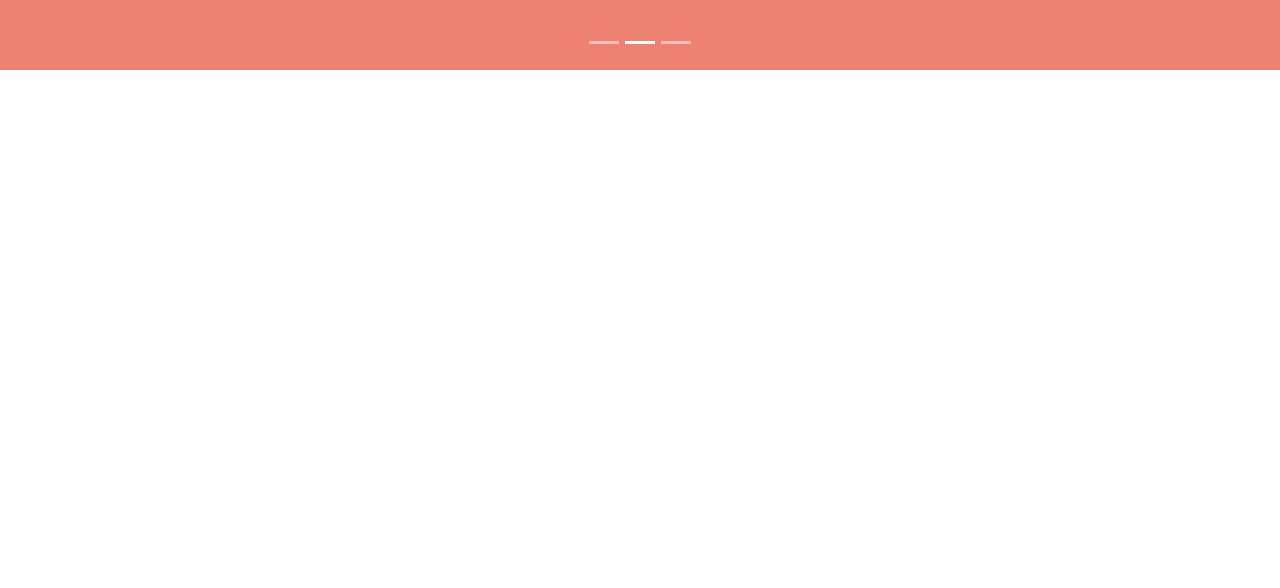
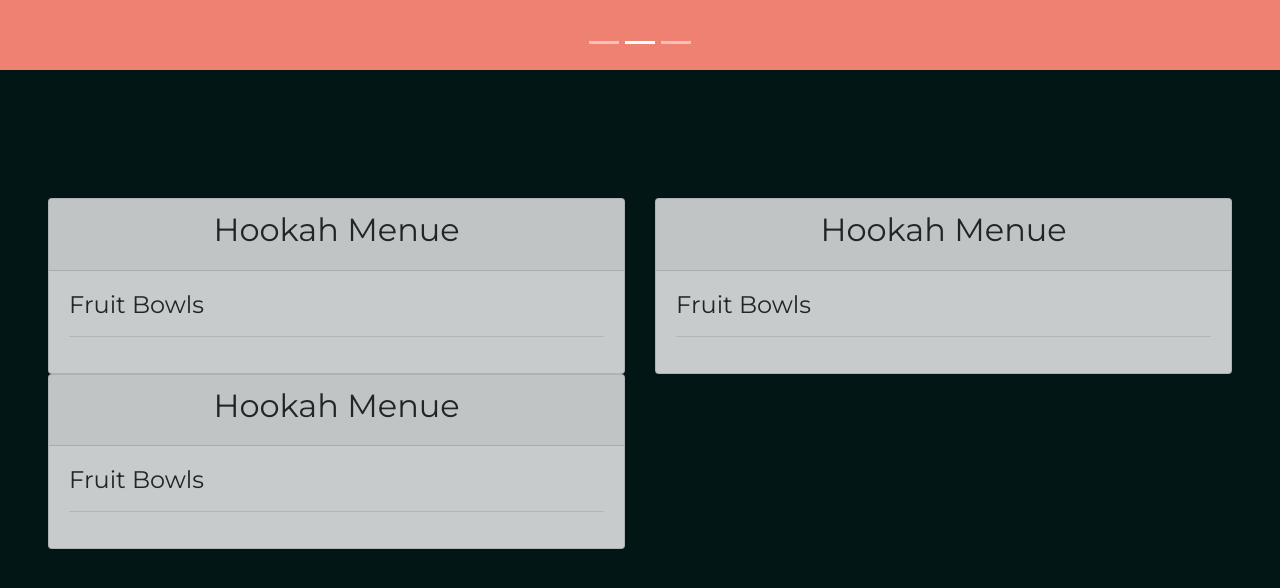
Before and after one commit to wojeil/Byblos_Hookah_Lounge-, a React (Create React App) app in the folder client/: page / in a window 1280 px wide. Shown: the part 1032-1620 px from the top of the page. Before the commit the page ends 1102 px from the top, so only its background shows below. Built offline with nearby package versions, Linux system fonts and the light colour scheme; a web font is replaced by a local one.

Commit message:
working on menu section and creating json files for menue items

```diff
--- a/client/src/App.css
+++ b/client/src/App.css
@@ -10,3 +10,8 @@
   background-color: #ef8172;
   color: rgb(0, 0, 0);
 }
+
+#menu{
+  padding: 10% 3rem;
+  background-color: rgb(2, 22, 22);
+}
--- a/client/src/App.js
+++ b/client/src/App.js
@@ -4,6 +4,7 @@ import "./App.css";
 import Navbar from "./Navbar/Navbar";
 import Jumbotron from "./Jumbotron/Jumbotron";
 import Carousel from "./Carousel/Carousel";
+import Card from "./Card/Card";
 
 function App() {
   return (
@@ -21,6 +22,17 @@ function App() {
 
       {/* menue section */}
       <section id="menu">
+        <div className="row">
+          <div className="col-sm-4 col-md-6">
+          <Card/>
+          </div>
+          <div className="col-sm-4 col-md-6">
+          <Card/>
+          </div>
+          <div className="col-sm-4 col-md-6">
+          <Card/>
+          </div>
+        </div>
 
       </section>
 
--- /dev/null
+++ b/client/src/Card/Card.css
@@ -0,0 +1,10 @@
+.menu-card{
+    background-color: rgba(255, 255, 255, 0.781);
+
+}
+
+.card-title{
+    font-weight: bolder;
+    text-align: center;
+
+}
--- a/client/src/Card/Card.js
+++ b/client/src/Card/Card.js
@@ -1,18 +1,23 @@
-// import React from "react";
-// import "./Card.css";
+import React from "react";
+import "./Card.css";
+import fruitBowls from "../util/fruitBowls";
 
-// function Card (){
+function Card (){
 
-//     return(
-//         <div className="carousel-item active">
-//         <div className="card">
-//             <div className="card-body">
-//                 <img src="https://blogmedia.evbstatic.com/wp-content/uploads/wpmulti/sites/8/shutterstock_199419065.jpg" alt="party pic"/>
-//                 <p id="test">it passes</p>
-//             </div>
-//         </div>
-//     </div>
-//     )
-// }
+    return(
 
-// export default Card;
+        <div className="card menu-card">
+            <div className="card-header card-title"><h2> Hookah Menue</h2></div>
+            <div className="card-body">
+                <h4>Fruit Bowls</h4>
+                <hr/>
+                <ul className="pinapple-fb"></ul>
+                <ul className="orange-fb"></ul>
+
+
+            </div>
+        </div>
+    )
+}
+
+export default Card;
--- a/client/src/Carousel/Carousel.js
+++ b/client/src/Carousel/Carousel.js
@@ -1,6 +1,6 @@
 import React from "react";
 import "./Carousel.css";
-// import Card from "../Card/Card";
+
 
 
 function Carousel() {
--- /dev/null
+++ b/client/src/util/fruitBowls.js
@@ -0,0 +1,31 @@
+const fruitBowls ={
+
+    "properties": [
+        {
+            "id": 1,
+            "index": 0,
+            "name": "Pineapple Fumari",
+            "price": "$28.99",
+
+        },
+        {
+            "id": 2,
+            "index": 1,
+            "name": "Pineapple Fumari",
+            "price": "$28.99",
+
+        },
+        {
+            "id": 3,
+            "index": 2,
+            "name": "Pineapple Fumari",
+            "price": "$28.99",
+
+        }
+
+    ]
+
+
+    }
+
+    export default fruitBowls;
```
